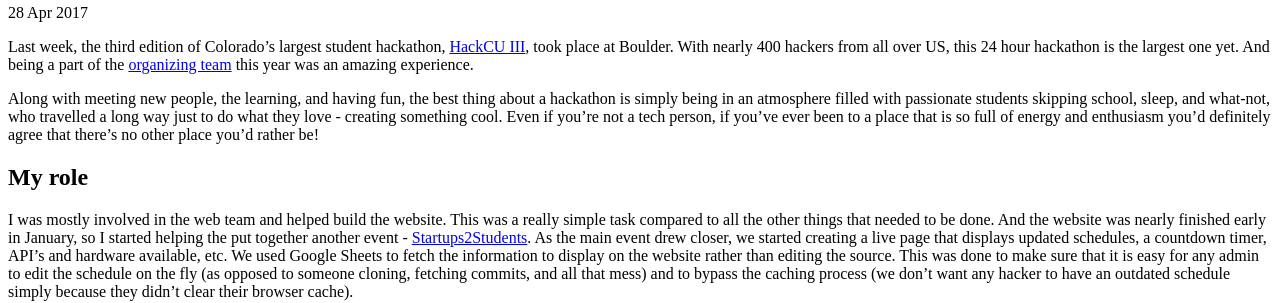
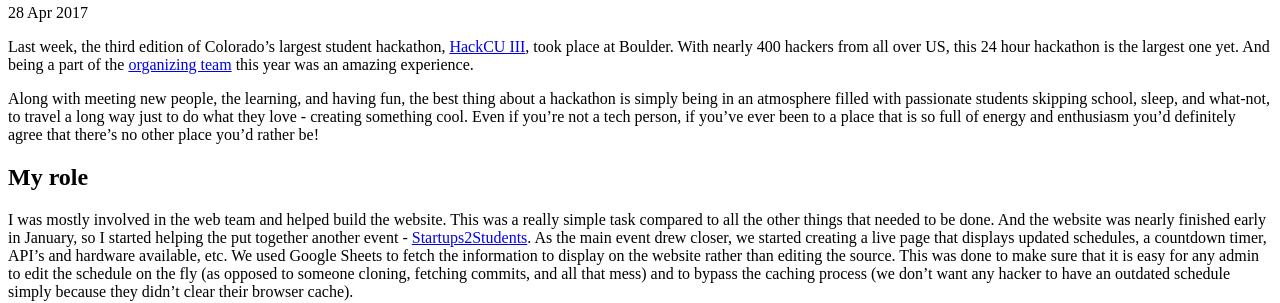
Before and after one commit to AparaV/aparavenkat.com, a Jekyll site: the page built from _posts/2017-04-28-hackcu-iii.md, in a window 1280 px wide. Shown: the part 236-539 px from the top of the page. Built offline with Jekyll 4.4.1, drawn with Linux system fonts in a browser that asks for light colours; a script that is not in the unit is left out; comment, search, counter and statistics services are not loaded.

Commit message:
More corrections

```diff
--- a/_posts/2017-04-28-hackcu-iii.md
+++ b/_posts/2017-04-28-hackcu-iii.md
@@ -7,7 +7,7 @@
 
 Last week, the third edition of Colorado's largest student hackathon, [HackCU III](https://hackcu.org/), took place at Boulder. With nearly 400 hackers from all over US, this 24 hour hackathon is the largest one yet. And being a part of the [organizing team](https://hackcu.org/#team) this year was an amazing experience.
 
-Along with meeting new people, the learning, and having fun, the best thing about a hackathon is simply being in an atmosphere filled with passionate students skipping school, sleep, and what-not, who travelled a long way just to do what they love - creating something cool. Even if you're not a tech person, if you've ever been to a place that is so full of energy and enthusiasm you'd definitely agree that there's no other place you'd rather be!
+Along with meeting new people, the learning, and having fun, the best thing about a hackathon is simply being in an atmosphere filled with passionate students skipping school, sleep, and what-not, to travel a long way just to do what they love - creating something cool. Even if you're not a tech person, if you've ever been to a place that is so full of energy and enthusiasm you'd definitely agree that there's no other place you'd rather be!
 
 ## My role
 
```
